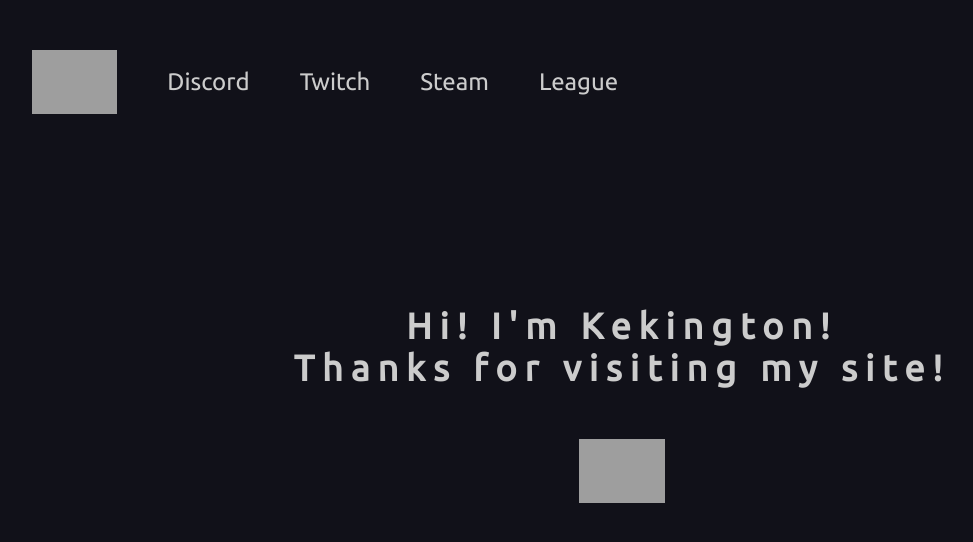
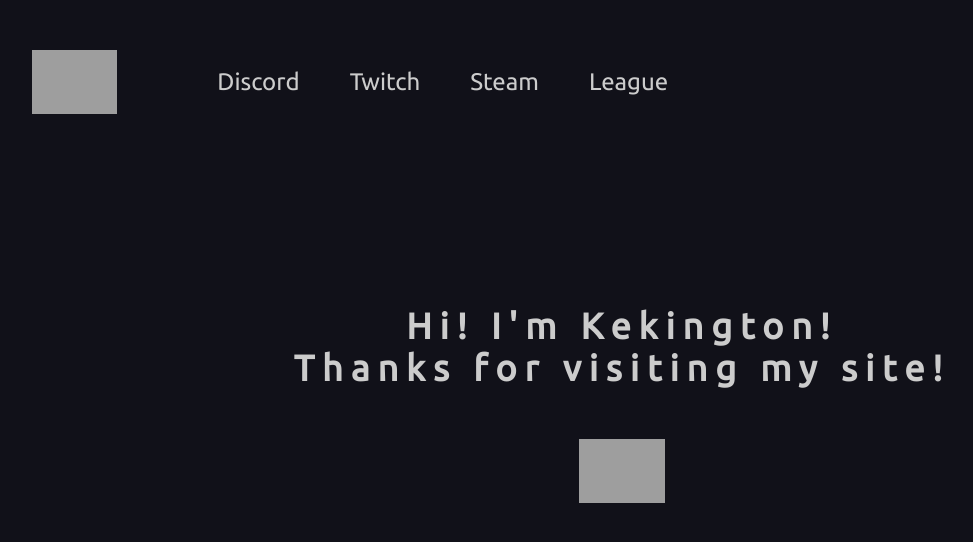
Before and after one commit to kekington123/kekingtonxd.github.io, a plain HTML site: page index.html in a window 1280 px wide. Shown: the whole page, without its empty margins (18-991 px from the left). Drawn offline with Linux system fonts and the light colour scheme; grey boxes are pictures that could not be loaded.

Commit message:
Update style.css

```diff
--- a/style.css
+++ b/style.css
@@ -22,6 +22,10 @@ header {
 
 .logo img {
     height: 100%;
+}
+
+nav {
+    margin-left: 50px;
 }
 
 .nav-links {
```
